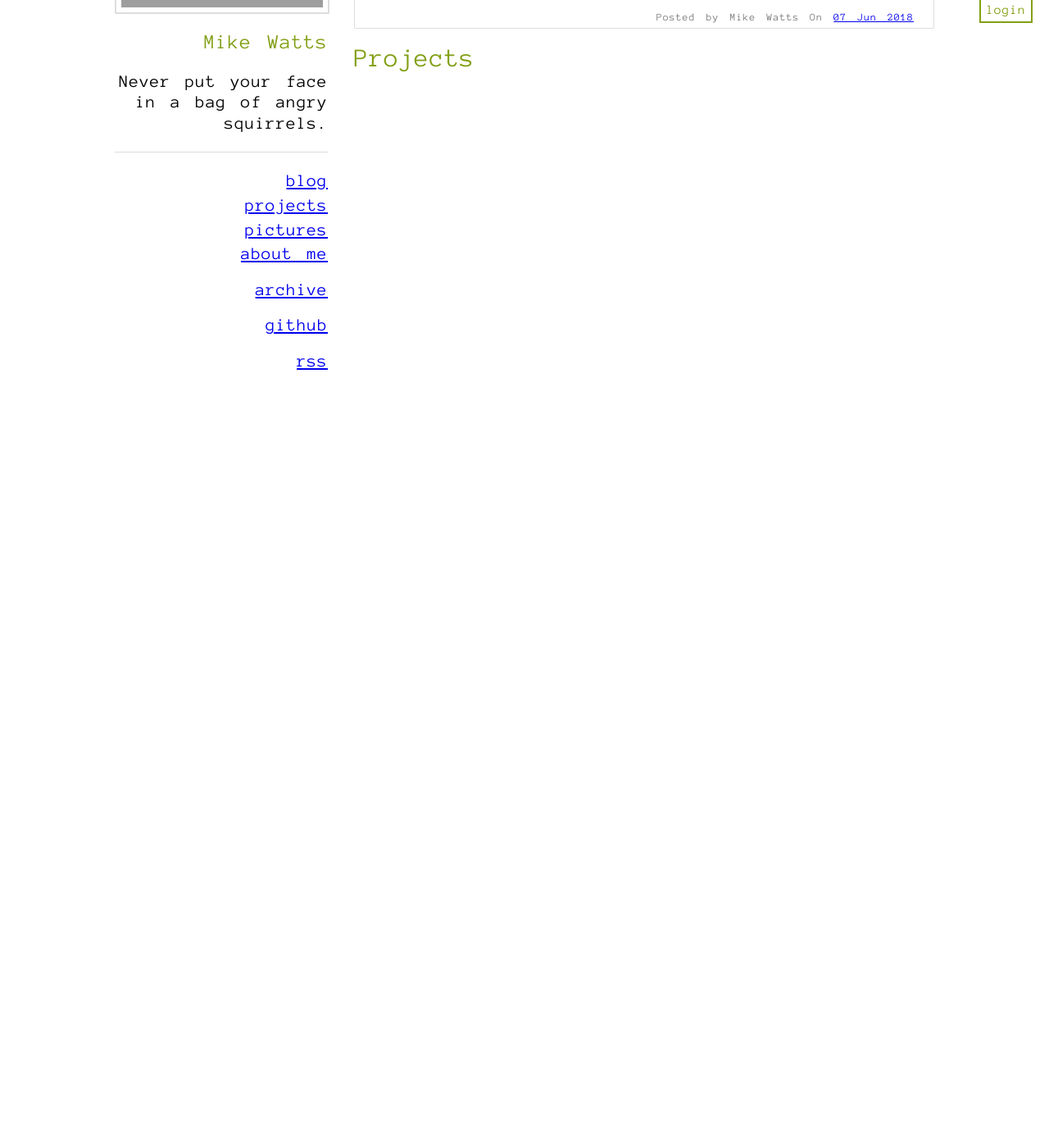
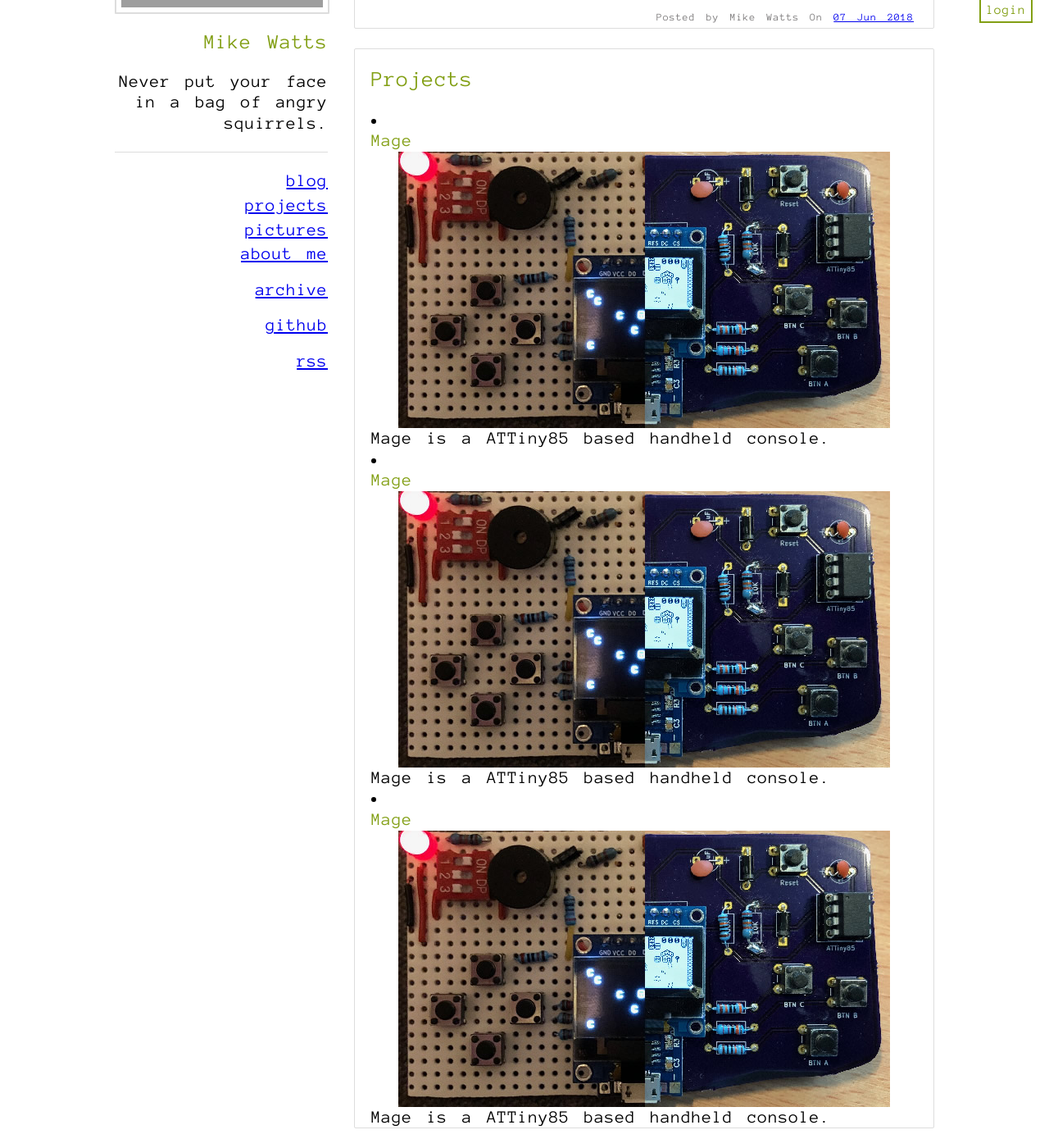
Before and after one commit to MalphasWats/MalphasWats.github.io, a Jekyll site: the page built from new_index.html, in a window 1280 px wide and 1400 px high, scrolled down 313 px. Shown: the whole window at 82% size. Built offline with Jekyll 4.4.1, drawn with Linux system fonts in a browser that asks for light colours; before the commit the page ends 900 px from its top, so only the background shows below that; grey boxes are pictures that could not be loaded.

Commit message:
added projects section

```diff
--- a/new_index.html
+++ b/new_index.html
@@ -27,4 +27,20 @@ title: Home
 {% endif %}
 {% endfor %}
 
+<article class="projects">
 <h2>Projects</h2>
+<ul>
+<li>
+    <h3>Mage</h3>
+    <p><img src="/files/2018-06-07-mage/mage.jpg"> Mage is a ATTiny85 based handheld console.</p>
+</li>
+<li>
+    <h3>Mage</h3>
+    <p><img src="/files/2018-06-07-mage/mage.jpg"> Mage is a ATTiny85 based handheld console.</p>
+</li>
+<li>
+    <h3>Mage</h3>
+    <p><img src="/files/2018-06-07-mage/mage.jpg"> Mage is a ATTiny85 based handheld console.</p>
+</li>
+</ul>
+</article>
```
